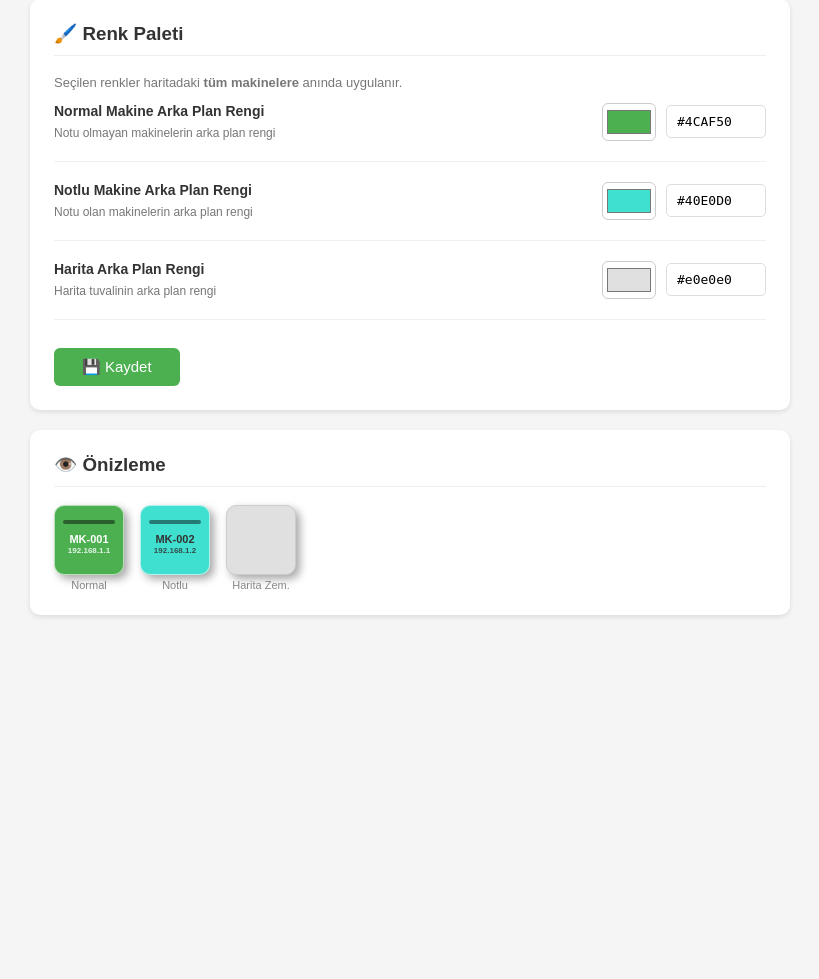
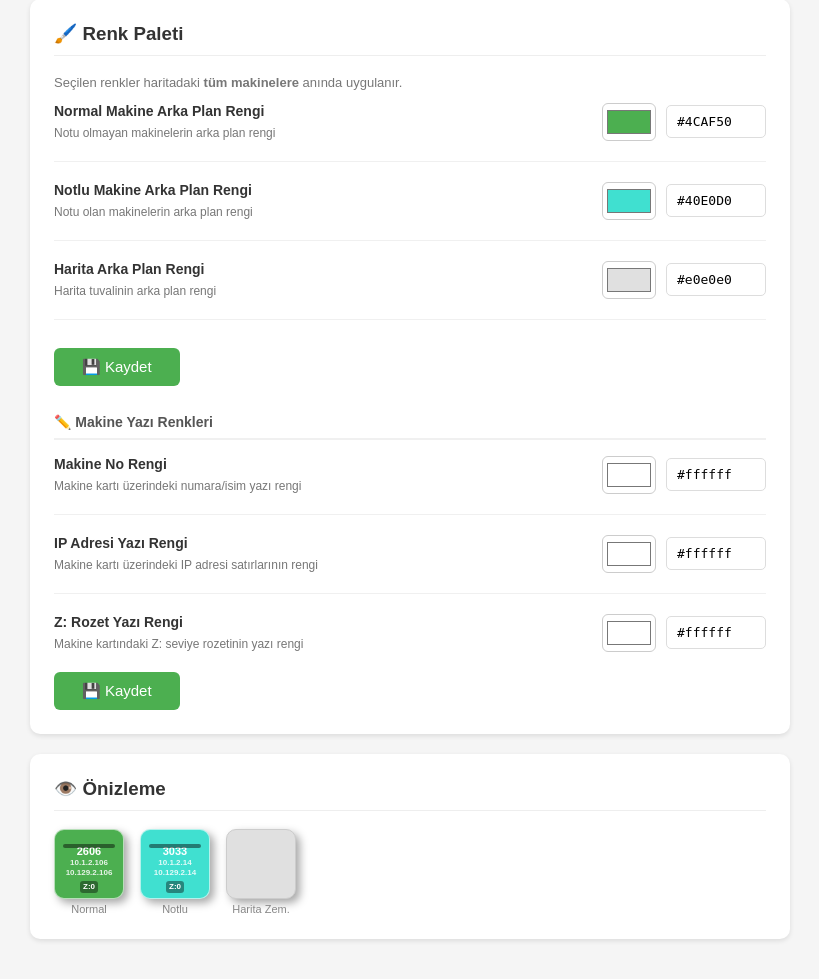
Before and after one commit to baroyurt/Kemal, a PHP site: page /color_settings.php in a window 1280 px wide. Shown: the part 109-1088 px from the top of the page, without its empty margins (230-1049 px from the left). Before the commit the page ends 726 px from the top, so only its background shows below. Run offline with PHP 8.4, Linux system fonts and the light colour scheme; a user stored in the database is signed in; data comes from the database, SQL or seed files in the repository; data that the repository does not hold is empty; some libraries are stand-ins or nearby versions.

Commit message:
feat: add machine text colors (label, IP, Z badge) to color palette
Three new settings: machine_text_label, machine_text_ip, machine_text_zbadge.
- color_settings.php: new "Makine Yazı Renkleri" section with 3 color
  pickers, updated live preview (Z:0 badge, individual text colors)
- map.php: reads/validates 3 new settings, applies to .machine color,
  .machine-ip color, .z-level color CSS rules

Agent-Logs-Url: https://github.com/baroyurt/Kemal/sessions/7b985716-128b-4b49-af5c-921a3b5e2ad1

Co-authored-by: baroyurt <251450319+baroyurt@users.noreply.github.com>

```diff
--- a/casino-map/color_settings.php
+++ b/casino-map/color_settings.php
@@ -15,7 +15,8 @@ $error   = '';
 if (isset($_POST['save_colors'])) {
     csrf_verify();
 
-    $allowed = ['machine_color_normal', 'machine_color_note', 'map_bg_color'];
+    $allowed = ['machine_color_normal', 'machine_color_note', 'map_bg_color',
+                'machine_text_label', 'machine_text_ip', 'machine_text_zbadge'];
     foreach ($allowed as $key) {
         if (isset($_POST[$key])) {
             $val = trim($_POST[$key]);
@@ -46,9 +47,12 @@ function get_setting(mysqli $conn, string $key, string $default): string {
     return $row ? $row['value'] : $default;
 }
 
-$colorNormal  = get_setting($conn, 'machine_color_normal', '#4CAF50');
-$colorNote    = get_setting($conn, 'machine_color_note',   '#40E0D0');
-$colorMapBg   = get_setting($conn, 'map_bg_color',         '#e0e0e0');
+$colorNormal     = get_setting($conn, 'machine_color_normal', '#4CAF50');
+$colorNote       = get_setting($conn, 'machine_color_note',   '#40E0D0');
+$colorMapBg      = get_setting($conn, 'map_bg_color',         '#e0e0e0');
+$colorTextLabel  = get_setting($conn, 'machine_text_label',   '#ffffff');
+$colorTextIp     = get_setting($conn, 'machine_text_ip',      '#ffffff');
+$colorTextZbadge = get_setting($conn, 'machine_text_zbadge',  '#ffffff');
 
 // Renk kontrastı için metin rengini hesapla (açık/koyu)
 function text_color(string $hex): string {
@@ -118,8 +122,9 @@ $textNote   = text_color($colorNote);
             content: ''; position: absolute; top: 14px; left: 8px; right: 8px;
             height: 4px; background: rgba(0,0,0,0.45); border-radius: 2px; pointer-events: none;
         }
-        .machine-preview .mp-label { margin-top: 8px; }
-        .machine-preview .mp-ip { font-size: 8px; opacity: 0.85; }
+        .machine-preview .mp-label  { margin-top: 8px; }
+        .machine-preview .mp-ip     { font-size: 8px; opacity: 0.85; }
+        .machine-preview .mp-zbadge { font-size: 8px; background: rgba(0,0,0,0.4); padding: 1px 3px; border-radius: 3px; margin-top: 2px; }
         .preview-caption { font-size: 11px; color: #888; text-align: center; margin-top: 4px; }
 
         button[type="submit"] {
@@ -203,6 +208,62 @@ $textNote   = text_color($colorNote);
             </div>
 
             <button type="submit" name="save_colors">💾 Kaydet</button>
+
+            <!-- Yazı renkleri bölümü -->
+            <div style="margin: 28px 0 16px; font-weight: bold; font-size: 14px; color: #555;
+                        border-bottom: 2px solid #f0f0f0; padding-bottom: 8px;">
+                ✏️ Makine Yazı Renkleri
+            </div>
+
+            <!-- Makine no rengi -->
+            <div class="color-row">
+                <div class="color-label">
+                    <strong>Makine No Rengi</strong>
+                    <span>Makine kartı üzerindeki numara/isim yazı rengi</span>
+                </div>
+                <div class="picker-wrap">
+                    <input type="color" id="picker_textlabel" value="<?= htmlspecialchars($colorTextLabel) ?>"
+                           oninput="syncColor('textlabel', this.value)">
+                    <input type="text" name="machine_text_label" id="hex_textlabel" class="hex-input"
+                           value="<?= htmlspecialchars($colorTextLabel) ?>" maxlength="7"
+                           pattern="^#[0-9A-Fa-f]{3}([0-9A-Fa-f]{3})?$"
+                           oninput="syncPicker('textlabel', this.value)" required>
+                </div>
+            </div>
+
+            <!-- IP yazı rengi -->
+            <div class="color-row">
+                <div class="color-label">
+                    <strong>IP Adresi Yazı Rengi</strong>
+                    <span>Makine kartı üzerindeki IP adresi satırlarının rengi</span>
+                </div>
+                <div class="picker-wrap">
+                    <input type="color" id="picker_textip" value="<?= htmlspecialchars($colorTextIp) ?>"
+                           oninput="syncColor('textip', this.value)">
+                    <input type="text" name="machine_text_ip" id="hex_textip" class="hex-input"
+                           value="<?= htmlspecialchars($colorTextIp) ?>" maxlength="7"
+                           pattern="^#[0-9A-Fa-f]{3}([0-9A-Fa-f]{3})?$"
+                           oninput="syncPicker('textip', this.value)" required>
+                </div>
+            </div>
+
+            <!-- Z rozet rengi -->
+            <div class="color-row" style="border-bottom:none; margin-bottom:0; padding-bottom:0;">
+                <div class="color-label">
+                    <strong>Z: Rozet Yazı Rengi</strong>
+                    <span>Makine kartındaki Z: seviye rozetinin yazı rengi</span>
+                </div>
+                <div class="picker-wrap">
+                    <input type="color" id="picker_textzbadge" value="<?= htmlspecialchars($colorTextZbadge) ?>"
+                           oninput="syncColor('textzbadge', this.value)">
+                    <input type="text" name="machine_text_zbadge" id="hex_textzbadge" class="hex-input"
+                           value="<?= htmlspecialchars($colorTextZbadge) ?>" maxlength="7"
+                           pattern="^#[0-9A-Fa-f]{3}([0-9A-Fa-f]{3})?$"
+                           oninput="syncPicker('textzbadge', this.value)" required>
+                </div>
+            </div>
+
+            <button type="submit" name="save_colors" style="margin-top:20px;">💾 Kaydet</button>
         </form>
     </div>
 
@@ -212,17 +273,21 @@ $textNote   = text_color($colorNote);
         <div class="preview-grid">
             <div>
                 <div class="machine-preview" id="prev_normal"
-                     style="background:<?= htmlspecialchars($colorNormal) ?>; color:<?= htmlspecialchars($textNormal) ?>;">
-                    <span class="mp-label">MK-001</span>
-                    <span class="mp-ip">192.168.1.1</span>
+                     style="background:<?= htmlspecialchars($colorNormal) ?>;">
+                    <span class="mp-label"  style="color:<?= htmlspecialchars($colorTextLabel) ?>;">2606</span>
+                    <span class="mp-ip"     style="color:<?= htmlspecialchars($colorTextIp) ?>;">10.1.2.106</span>
+                    <span class="mp-ip"     style="color:<?= htmlspecialchars($colorTextIp) ?>;">10.129.2.106</span>
+                    <span class="mp-zbadge" style="color:<?= htmlspecialchars($colorTextZbadge) ?>;">Z:0</span>
                 </div>
                 <div class="preview-caption">Normal</div>
             </div>
             <div>
                 <div class="machine-preview" id="prev_note"
-                     style="background:<?= htmlspecialchars($colorNote) ?>; color:<?= htmlspecialchars($textNote) ?>;">
-                    <span class="mp-label">MK-002</span>
-                    <span class="mp-ip">192.168.1.2</span>
+                     style="background:<?= htmlspecialchars($colorNote) ?>;">
+                    <span class="mp-label"  style="color:<?= htmlspecialchars($colorTextLabel) ?>;">3033</span>
+                    <span class="mp-ip"     style="color:<?= htmlspecialchars($colorTextIp) ?>;">10.1.2.14</span>
+                    <span class="mp-ip"     style="color:<?= htmlspecialchars($colorTextIp) ?>;">10.129.2.14</span>
+                    <span class="mp-zbadge" style="color:<?= htmlspecialchars($colorTextZbadge) ?>;">Z:0</span>
                 </div>
                 <div class="preview-caption">Notlu</div>
             </div>
@@ -264,11 +329,21 @@ function syncPicker(type, val) {
 
 function updatePreview(type, hex) {
     if (!isValidHex(hex)) return;
-    const el = document.getElementById('prev_' + type);
+    if (type === 'textlabel') {
+        document.querySelectorAll('.mp-label').forEach(function(el){ el.style.color = hex; });
+        return;
+    }
+    if (type === 'textip') {
+        document.querySelectorAll('.mp-ip').forEach(function(el){ el.style.color = hex; });
+        return;
+    }
+    if (type === 'textzbadge') {
+        document.querySelectorAll('.mp-zbadge').forEach(function(el){ el.style.color = hex; });
+        return;
+    }
+    var el = document.getElementById('prev_' + type);
     if (!el) return;
     el.style.background = hex;
-    // mapbg preview is just a colour swatch — no text colour to update
-    if (type !== 'mapbg') el.style.color = contrastColor(hex);
 }
 
 // Initialise mapbg preview on load
```
Also changed, not shown: casino-map/map.php (+9 -3 lines).
